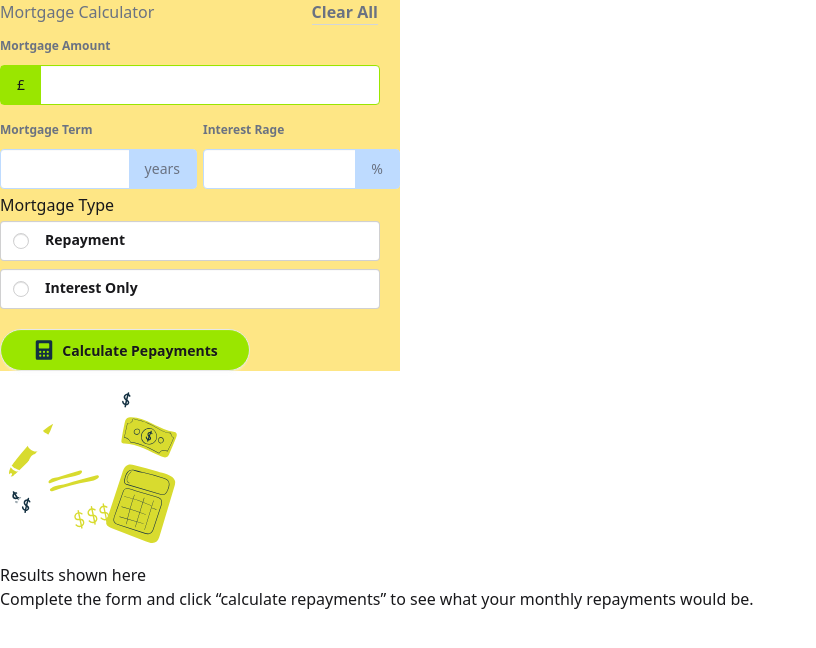
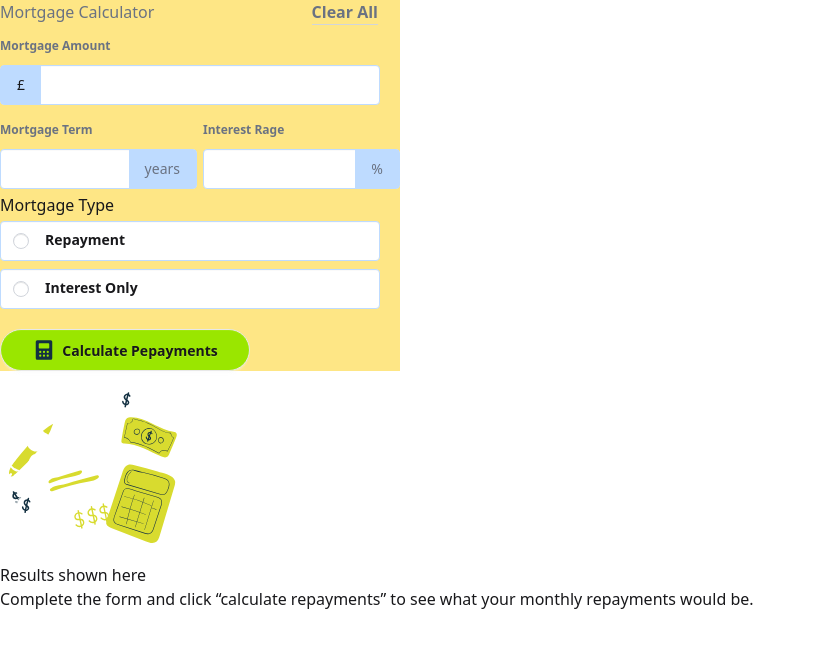
Before and after one commit to ItaloDev-Marcelo/Mortgage-repayment-ts, a React (Vite) app: page / in a window 1280 px wide. Shown: the top 648 px of the page, without its empty margins (0-816 px from the left). Built offline with nearby package versions, Linux system fonts and the light colour scheme.

Commit message:
estiliazando formulario

```diff
--- a/src/components/Form.tsx
+++ b/src/components/Form.tsx
@@ -38,8 +38,8 @@ const Form = ({register,handleSubmit, errors, reset, ShowResults,resetResults}:F
 
          <div>
             <label>Mortgage Type</label>
-            <InputRadios value='Repayment' register={register} name='mortgageType' />
-            <InputRadios value='Interest Only' register={register} name='mortgageType' />
+            <InputRadios value='Repayment' register={register} name='mortgageType' error={errors}  />
+            <InputRadios value='Interest Only' register={register} name='mortgageType' error={errors}  />
             <span>{errors?.mortgageType?.message}</span>
          </div>
 
--- a/src/components/Input.tsx
+++ b/src/components/Input.tsx
@@ -5,10 +5,12 @@ const Input = ({register, error, name,title, subText, direction}:InputProps) =>
   return (
     <fieldset className='fieldset'>
         <label className='fieldset-legend text-gray-500' htmlFor='name'>{title}</label>
-        <div className={direction === 'r' ? 'flex flex-row input  border-blue-200 relative ' :
-           '  input relative flex-row-reverse border-lime-400 w-[380px]'}>
+        <div className={`${direction === 'r' ? 'flex flex-row input  border-blue-200 relative ' :
+           '  input relative flex-row-reverse border-blue-200  w-[380px]'}  ${error?.[name]?.message ? 'border-red-400' : ' border-blue-200' } `}>
             <input type='text' id='name' {...register(name)} className={direction === 'l' ? 'pl-9' : ''}  />
-            <div className={` p-2 px-4 h-[100%] cursor-auto  ${direction === 'r' ? 'absolute right-0 bg-blue-200 text-gray-500' : 'absolute left-0 bg-lime-400' }`}>
+            <div className={` p-2 px-4 h-[100%] cursor-auto
+              ${error?.[name]?.message ? 'bg-red-400' : ' bg-blue-200' }
+              ${direction === 'r' ? 'absolute right-0 bg-blue-200 text-gray-500' : 'absolute left-0 bg-blue-200' }`}>
                <span className="font-medium text-[1em]">{subText}</span>
             </div>
         </div>
--- a/src/components/InputRadio.tsx
+++ b/src/components/InputRadio.tsx
@@ -2,9 +2,13 @@ import type { InputRadio } from "../types/input.radio.type"
 
 const InputRadios = ({value, register, name}:InputRadio) => {
   return (
-    <fieldset className="fieldset">
-       <label className="input w-[380px]">
-           <input type='radio' value={value} className="mr-2 radio radio-xs" {...register(name)} />
+    <fieldset className={`fieldset`}>
+       <label className={`input w-[380px] cursor-pointer border-blue-200 `}>
+           <input type='radio' value={value} className="mr-2 radio   radio-xs
+       border-gray-300
+       checked:border-lime-400
+       focus:ring-lime-400
+    " {...register(name)} />
            <span className="fieldset-legend mt-[-.5em] xl:mr-[1em] font-semibold">{value} </span>
        </label>
     </fieldset>
--- a/src/index.css
+++ b/src/index.css
@@ -6,3 +6,11 @@
   --breakpoint-2xl: 100rem;
   --breakpoint-3xl: 120rem;
 }
+
+input[type='radio'] {
+  --input-color: #A3E635;
+}
+
+label:has(input[type='radio']:checked) {
+  border-color: #A3E635;
+}
--- a/src/types/input.radio.type.ts
+++ b/src/types/input.radio.type.ts
@@ -1,9 +1,10 @@
-import type { UseFormRegister } from 'react-hook-form'
+import type { FieldErrors, UseFormRegister } from 'react-hook-form'
 import type { MortgageForm } from '../schema/zodSchema'
 import type { mortType } from './name.glocal.type'
 
 export type InputRadio = {
     value: string,
     register: UseFormRegister<MortgageForm>
-    name: mortType
+    name: mortType,
+    error?: FieldErrors<MortgageForm>,
 }
```
